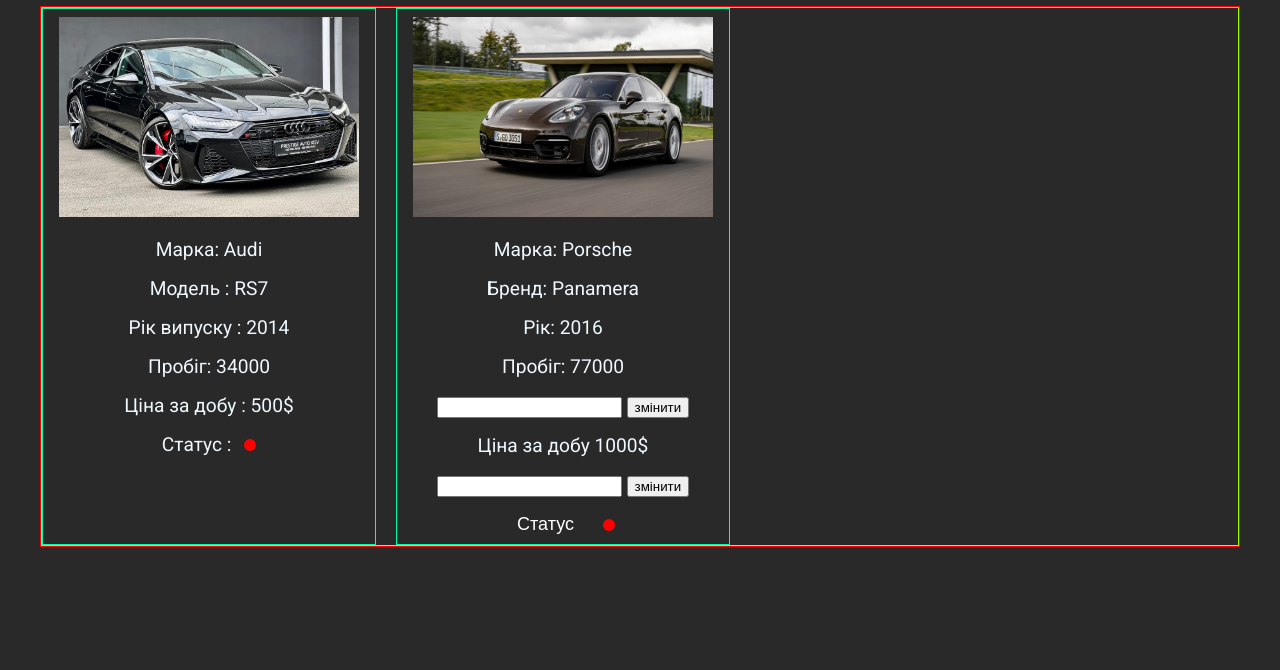
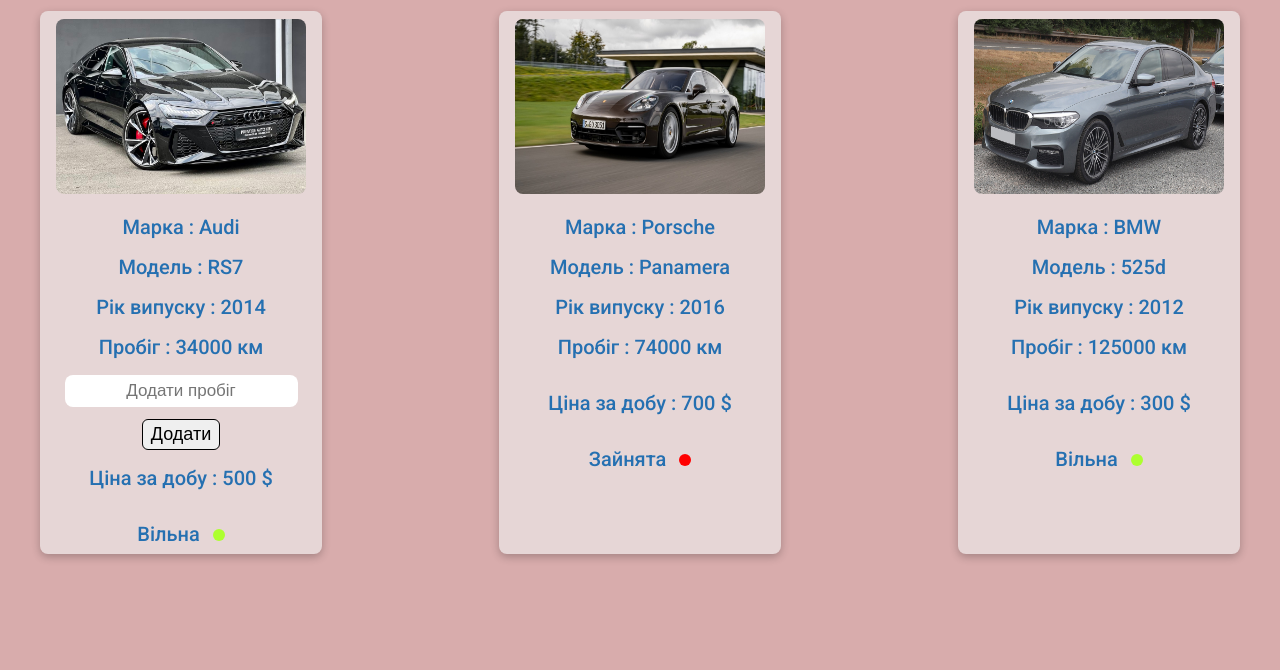
Before and after one commit to YakovchukIvan/home_13_OOP, a plain HTML site: page index.html in a window 1280 px wide. Shown: the part 130-800 px from the top of the page. Drawn offline with Linux system fonts and the light colour scheme.

Commit message:
working home work

```diff
--- a/index.html
+++ b/index.html
@@ -17,43 +17,71 @@
             <div class="list__car-item">
                 <ul class="list__auto">
                     <li class="item__img_1"><img src="./img/audi.jpeg" alt="audi"></li>
-                    <!-- <li class="item__brend">Марка: Audi</li>
-
-                    <li class="item__model">Бренд: RS7</li>
-                    <li class="item__year">Рік: 2014</li>
-                    <li class="item__mileage">Пробіг: <span>77000</span></li>
+                    <li class="item__brend"></li>
+                    <li class="item__model"></li>
+                    <li class="item__year"></li>
+                    <li class="item__mileage"></li>
                     <li class="mileage__change">
-                        <input type="text" id="">
-                        <button class="btn__mileage">змінити</button>
+                        <div class="mileage__block">
+                            <input type="text" class="mileage__input" placeholder="Додати пробіг">
+                            <button type="submit" class="btn__mileage">Додати</button>
+                        </div>
                     </li>
-                    <li class="item__price">Ціна за добу <span>1000$</span></li>
+                    <li class="item__price"></li>
                     <li class="price__change">
-                        <input type="text" id="">
-                        <button class="btn__price">змінити</button>
+                        <!-- <input type="text" id="">
+                        <button class="btn__price">змінити</button> -->
                     </li>
-                    <li class="item__status"><button class="button__status">Статус</button>
+                    <li class="">
+                        <span class="item__status"></span>
+                        <!-- <button class="button__status"></button>  -->
                         <span class="span__status1"></span>
-                    </li> -->
+                    </li>
                 </ul>
             </div>
             <div class="list__car-item">
                 <ul class="list__auto">
                     <li class="item__img_2"><img src="./img/porsche.jpg" alt="porsche"></li>
-                    <li class="item__brend">Марка: Porsche</li>
-                    <li class="item__model">Бренд: Panamera</li>
-                    <li class="item__year">Рік: 2016</li>
-                    <li class="item__mileage">Пробіг: <span>77000</span></li>
-                    <li class="mileage__change">
-                        <input type="text" id="">
-                        <button class="btn__mileage">змінити</button>
+                    <li class="item__brend2"></li>
+                    <li class="item__model2"></li>
+                    <li class="item__year2"></li>
+                    <li class="item__mileage2"></li>
+                    <li class="mileage__change2">
+                        <!-- <input type="text" id="">
+                                            <button class="btn__mileage">змінити</button> -->
                     </li>
-                    <li class="item__price">Ціна за добу <span>1000$</span></li>
-                    <li class="price__change">
-                        <input type="text" id="">
-                        <button class="btn__price">змінити</button>
+                    <li class="item__price2"></li>
+                    <li class="price__change2">
+                        <!-- <input type="text" id="">
+                                            <button class="btn__price">змінити</button> -->
                     </li>
-                    <li class="item__status"><button class="button__status">Статус</button>
+                    <li class="">
+                        <span class="item__status2"></span>
+                        <!-- <button class="button__status"></button>  -->
                         <span class="span__status2"></span>
+                    </li>
+                </ul>
+            </div>
+            <div class="list__car-item">
+                <ul class="list__auto">
+                    <li class="item__img_3"><img src="./img/bmw.jpg" alt="porsche"></li>
+                    <li class="item__brend3"></li>
+                    <li class="item__model3"></li>
+                    <li class="item__year3"></li>
+                    <li class="item__mileage3"></li>
+                    <li class="mileage__change3">
+                        <!-- <input type="text" id="">
+                                                        <button class="btn__mileage">змінити</button> -->
+                    </li>
+                    <li class="item__price3"></li>
+                    <li class="price__change3">
+                        <!-- <input type="text" id="">
+                                                        <button class="btn__price">змінити</button> -->
+                    </li>
+                    <li class="">
+                        <span class="item__status3"></span>
+                        <!-- <button class="button__status"></button>  -->
+                        <span class="span__status3"></span>
                     </li>
                 </ul>
             </div>
--- a/script.js
+++ b/script.js
@@ -39,65 +39,88 @@ class Auto {
 }
 
 
-let Porsche = new Auto("Porsche", "Panamera", "2016", "74000", "700$", "Busy");
-console.log(Porsche);
-Porsche.price = 650;
-console.log(Porsche);
-
-let BMW = new Auto("BMW", "525d", "2012", "125000", "300$", "Available");
-console.log(BMW);
-BMW.statusAuto = "Busy";
-console.log(BMW);
-
-console.clear()
-// .list__auto
-// .item__img_2
-// .item__brend
-// .item__model
-// .item__year
-// .item__mileage
-// .mileage__change
-// .btn__mileage
-// .item__price
-// .price__change
-// .btn__price
-// .item__status
-// .button__status
-// .span__status2
+let Audi = new Auto("Audi", "RS7", 2014, 34000, 500, "Available");
+let Porsche = new Auto("Porsche", "Panamera", 2016, 74000, 700, "Busy");
+let BMW = new Auto("BMW", "525d", 2012, 125000, 300, "Available");
+// Audi.statusAuto = "Available";
 
 const list__auto = document.querySelector(".list__auto")
 
 const item__brend = document.querySelector(".item__brend")
-// let available = `<span class="span__status1"></span>`;
-// console.log(available);
+const item__model = document.querySelector(".item__model")
+const item__year = document.querySelector(".item__year")
+const item__mileage = document.querySelector(".item__mileage")
+const item__price = document.querySelector(".item__price")
+const item__status = document.querySelector(".item__status")
+const span__status1 = document.querySelector(".span__status1");
 
-let Audi = new Auto("Audi", "RS7", 2014, 34000, 500, "Available");
-Audi.statusAuto = "Busy";
+const item__brend2 = document.querySelector(".item__brend2")
+const item__model2 = document.querySelector(".item__model2")
+const item__year2 = document.querySelector(".item__year2")
+const item__mileage2 = document.querySelector(".item__mileage2")
+const item__price2 = document.querySelector(".item__price2")
+const item__status2 = document.querySelector(".item__status2")
+const span__status2 = document.querySelector(".span__status2");
 
-let statusAuto = "";
-
-function showBrend() {
-    if (Audi.statusAuto === "Available") {
-        statusAuto = `<span class="span__status1"></span>`;
-        console.log(statusAuto);
-    } else if (Audi.statusAuto === "Busy") {
-        statusAuto = `<span class="span__status2"></span>`;
-        console.log(statusAuto);
-    }
+const item__brend3 = document.querySelector(".item__brend3")
+const item__model3 = document.querySelector(".item__model3")
+const item__year3 = document.querySelector(".item__year3")
+const item__mileage3 = document.querySelector(".item__mileage3")
+const item__price3 = document.querySelector(".item__price3")
+const item__status3 = document.querySelector(".item__status3")
+const span__status3 = document.querySelector(".span__status3");
 
 
+function showAutoOne() {
+    if (Audi.statusAuto === "Available") {
+        span__status1.style.background = "greenyellow";
+        item__status.textContent = "Вільна "
+        console.log("працює Available");
+    } else if (Audi.statusAuto === "Busy") {
+        span__status1.style.background = "red";
+        item__status.textContent = "Зайнята "
+        console.log("працює Busy");
+    }
+    item__brend.textContent = "Марка : " + Audi.brend;
+    item__model.textContent = "Модель : " + Audi.model;
+    item__year.textContent = "Рік випуску : " + Audi.age;
+    item__mileage.textContent = "Пробіг : " + Audi.mileage + " км";
+    item__price.textContent = "Ціна за добу : " + Audi.price + " $";
+}
+showAutoOne(Audi);
 
-    list__auto.insertAdjacentHTML("beforeend",
-     `
-     <li>Марка: ${Audi.brend}</li>
-     <li>Модель : ${Audi.model}</li>
-     <li>Рік випуску : ${Audi.age}</li>
-     <li>Пробіг: ${Audi.mileage}</li>
-     <li>Ціна за добу : ${Audi.price}$</li>
-    <li>Статус : ${statusAuto}</li>
-     `
-    )
+function showAutoTwo() {
+    if (Porsche.statusAuto === "Available") {
+        span__status2.style.background = "greenyellow";
+        item__status2.textContent = "Вільна "
+        console.log("працює Available");
+    } else if (Porsche.statusAuto === "Busy") {
+        span__status2.style.background = "red";
+        item__status2.textContent = "Зайнята "
+        console.log("працює Busy");
+    }
+    item__brend2.textContent = "Марка : " + Porsche.brend;
+    item__model2.textContent = "Модель : " + Porsche.model;
+    item__year2.textContent = "Рік випуску : " + Porsche.age;
+    item__mileage2.textContent = "Пробіг : " + Porsche.mileage + " км";
+    item__price2.textContent = "Ціна за добу : " + Porsche.price + " $";
 }
-showBrend();
+showAutoTwo(Porsche);
 
-    //  <li>Статус : ${available}</li>
+function showAutoThree() {
+    if (BMW.statusAuto === "Available") {
+        span__status3.style.background = "greenyellow";
+        item__status3.textContent = "Вільна "
+        console.log("працює Available");
+    } else if (BMW.statusAuto === "Busy") {
+        span__status3.style.background = "red";
+        item__status3.textContent = "Зайнята "
+        console.log("працює Busy");
+    }
+    item__brend3.textContent = "Марка : " + BMW.brend;
+    item__model3.textContent = "Модель : " + BMW.model;
+    item__year3.textContent = "Рік випуску : " + BMW.age;
+    item__mileage3.textContent = "Пробіг : " + BMW.mileage + " км";
+    item__price3.textContent = "Ціна за добу : " + BMW.price + " $";
+}
+showAutoThree(BMW);
--- a/style.css
+++ b/style.css
@@ -12,32 +12,38 @@ html {
 body {
     margin: 0;
     padding: 40px;
-    background-color: rgb(41, 41, 41);
+    background-color: rgb(216, 172, 172);
     font-family: "Roboto", sans-serif;
     font-size: 1.2rem;
-    /* min-height: 100vh; */
     width: 100%;
-    /* display: grid; */
-    /* place-content: center; */
     text-align: center;
-    color: aliceblue;
+    font-size: 20px;
+    font-weight: 500;
+    color: rgb(37, 112, 177);
+}
+
+h1 {
+    background: #ddd
 }
 
 .wrapper {
-    border: 1px solid rgb(255, 0, 0);
+    /* border: 1px solid rgb(255, 0, 0); */
 
 }
 
 .block__car {
-    border: 1px solid rgb(157, 255, 0);
+    /* border: 1px solid rgb(157, 255, 0); */
     display: flex;
     flex-direction: row;
+    justify-content: space-between;
     gap: 20px;
 }
 
 .list__car-item {
-    border: 1px solid rgb(0, 255, 170);
-
+    /* border: 1px solid rgb(0, 255, 170); */
+    background-color: rgb(230, 214, 214);
+    box-shadow: rgba(0, 0, 0, 0.24) 0px 3px 8px;
+    border-radius: 8px;
 }
 
 .list__auto {
@@ -51,13 +57,20 @@ body {
 }
 
 .item__img_1>img {
-    width: 300px;
-    height: 200px;
+    border-radius: 8px;
+    max-width: 250px;
+    height: 175px;
 }
 
 .item__img_2>img {
-    width: 300px;
-    height: 200px;
+    border-radius: 8px;
+    max-width: 250px;
+    height: 175px;
+}
+.item__img_3>img {
+    border-radius: 8px;
+    max-width: 250px;
+    height: 175px;
 }
 
 .item__brend {}
@@ -66,20 +79,36 @@ body {
 
 .item__year {}
 
-.item__mileage {}
+.item__mileage {
+}
 
-.btn__mileage {}
+.mileage__block {
+    display: flex;
+    flex-direction: column;
+    align-items: center;
+    gap: 12px;
+}
+
+.btn__mileage {
+    width: max-content;
+    border-radius: 6px;
+    border: 1px solid black;
+    font-size: 18px;
+    cursor: pointer;
+    padding: 4px 8px;
+}
+
+.btn__mileage:active {
+    transform: scale(0.98);
+    opacity: 0.8;
+}
 
 .item__price {}
 
 .btn__price {}
 
 .item__status {
-    display: flex;
-    flex-direction: row;
-    justify-content: center;
-    align-items: center;
-    gap: 15px;
+
 }
 
 .button__status {
@@ -97,7 +126,7 @@ body {
 
 .span__status1 {
     display: inline-block;
-    background-color: greenyellow;
+    /* background: greenyellow; */
     width: 12px;
     height: 12px;
     border-radius: 50%;
@@ -106,9 +135,33 @@ body {
 
 .span__status2 {
     display: inline-block;
-    background-color: red;
+    /* background-color: red; */
     width: 12px;
     height: 12px;
     border-radius: 50%;
     margin-left: 8px;
 }
+
+.span__status3 {
+    display: inline-block;
+    /* background-color: red; */
+    width: 12px;
+    height: 12px;
+    border-radius: 50%;
+    margin-left: 8px;
+}
+
+input {
+    border-radius: 8px;
+    border: none;
+    padding: 6px 6px;
+}
+
+input:focus {
+    outline: none;
+}
+
+input[placeholder] {
+    font-size: 17px;
+    text-align: center;
+}
```
Also changed, not shown: img/bmw.jpg (added).
